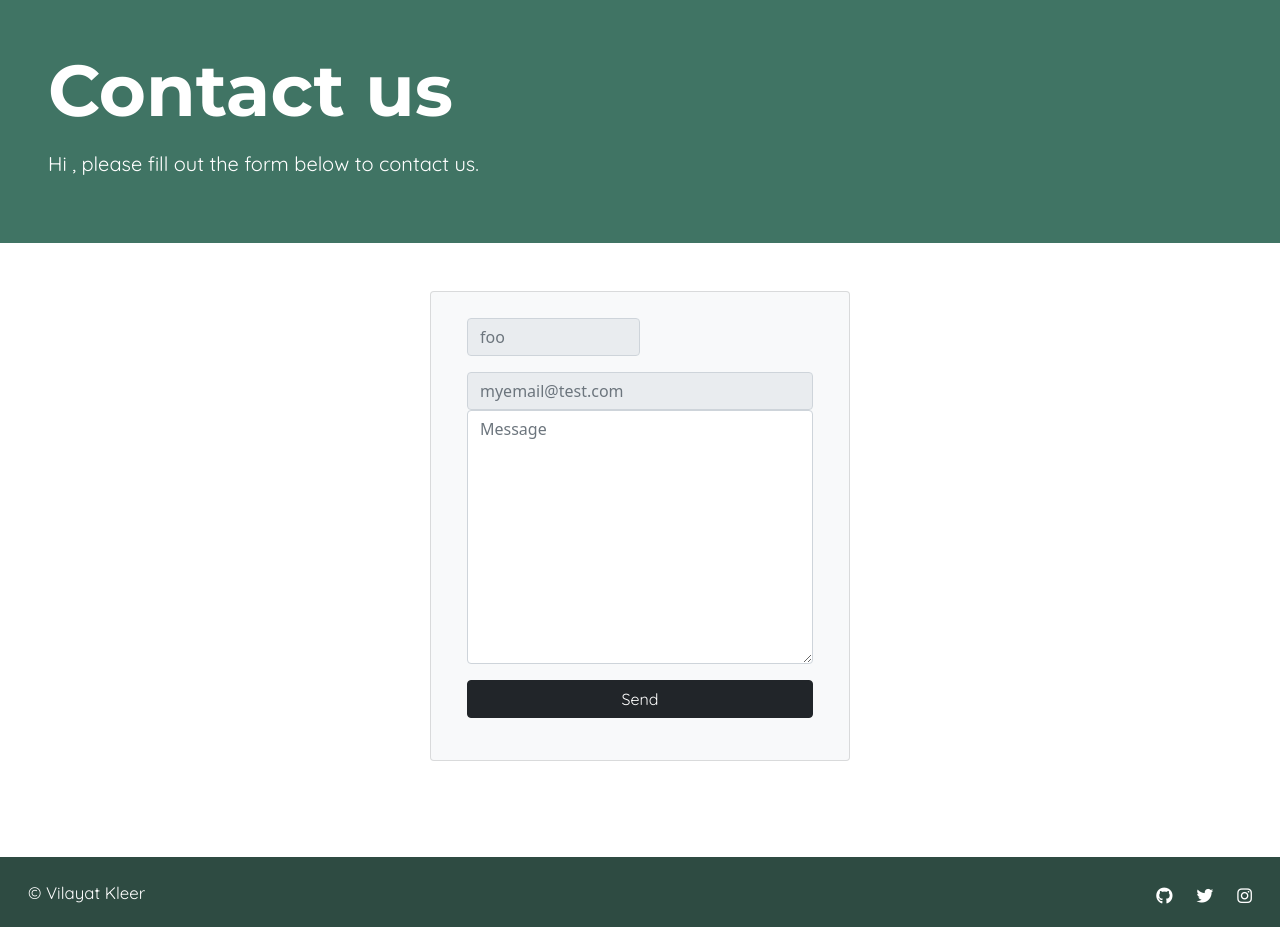
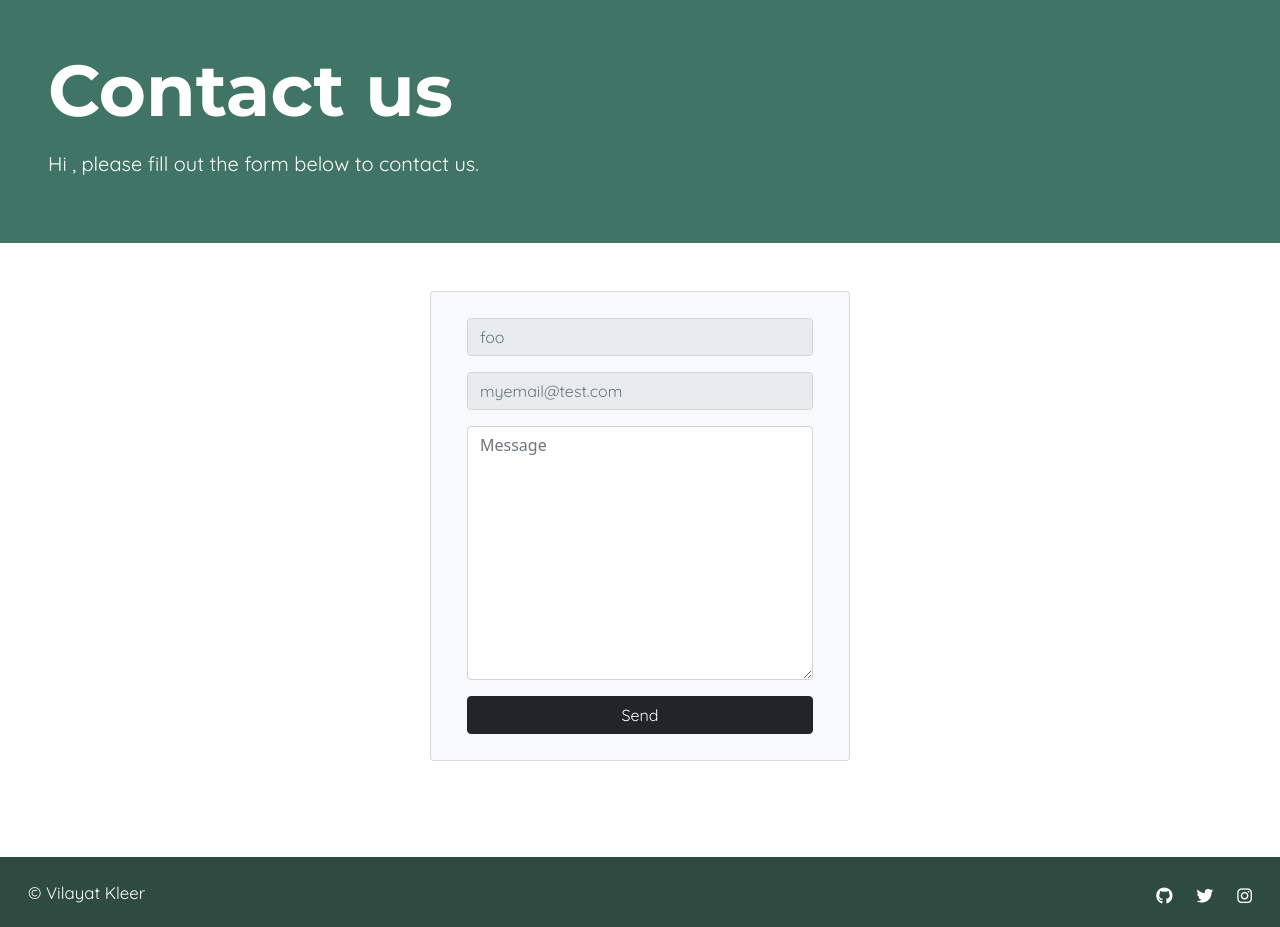
Before and after one commit to vkleer/CI_PP4_WhatsCooking, a Django app: page /contact/ in a window 1280 px wide. Shown: the part 61-988 px from the top of the page. Run offline with Django 3.2, Linux system fonts and the light colour scheme; a user stored in the database is signed in; some libraries are stand-ins or nearby versions; some web fonts are replaced.

Commit message:
Fix: Contact form not formatted properly when logged in, override input field font-family and font-size

```diff
--- a/home/templates/contact.html
+++ b/home/templates/contact.html
@@ -28,7 +28,7 @@
                 {% csrf_token %}
                 <div class="login-container"">
                     {% if request.user.is_authenticated %}
-                        <div class="col-md-6 pb-3">
+                        <div class="col-md-12 pb-3">
                             <label for="name" class="sr-only">Name:</label>
                             <input type="text" id="name" name="contact-name" class="form-control" placeholder= "{{ user.username }}" disabled/>
                         </div>
@@ -39,6 +39,7 @@
                         {% else %}
                             <input type="email" id="email" name="contact-email" class="form-control" placeholder="E-mail address" required/>
                         {% endif %}
+                        </div>
                     {% else %}
                         <div class="col-md-12 pb-3">
                             <label for="username" class="sr-only">Name:</label>
--- a/static/css/style.css
+++ b/static/css/style.css
@@ -12,7 +12,7 @@ h1, h2, h3, h4, h5, h6 {
     font-family: 'Montserrat', sans-serif;
 }
 
-p, ul, a, button, span {
+p, ul, a, button, span, input {
     font-family: 'Quicksand', sans-serif;
     font-size: 1.05rem;
 }
```
